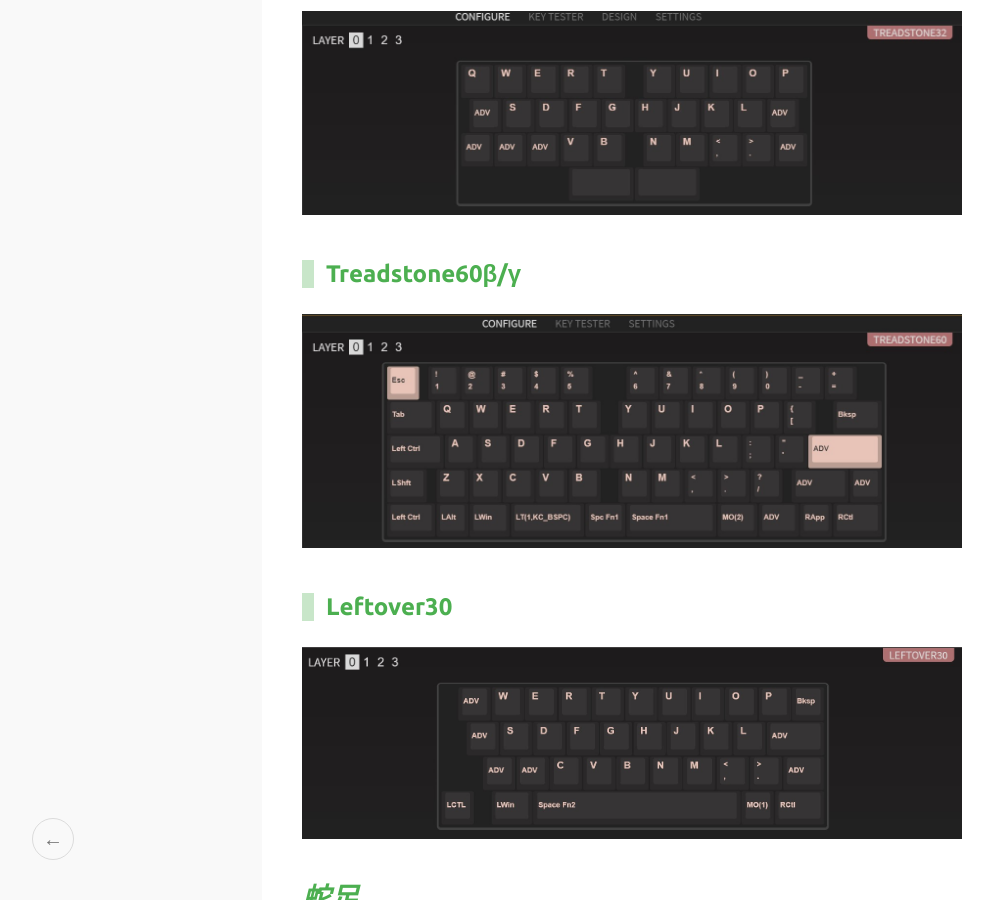
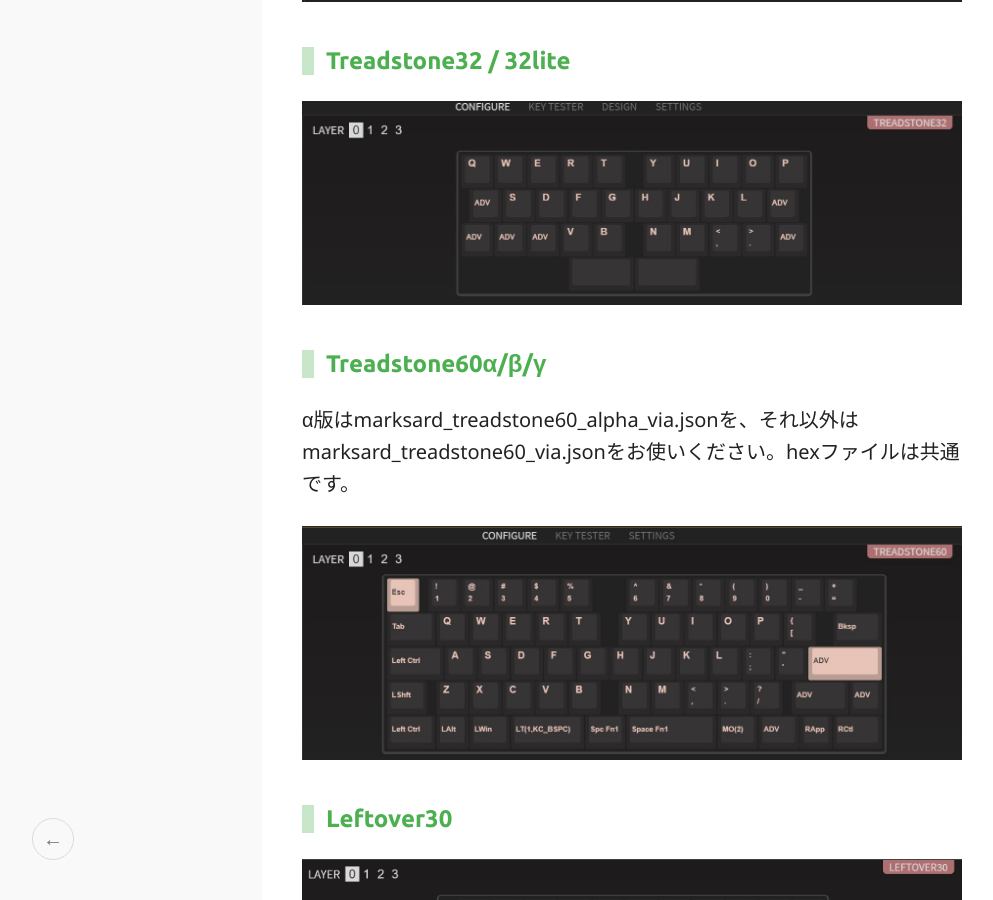
Before and after one commit to marksard/marksard.github.io, a Jekyll site: the page built from _posts/2020-07-26-support-via-app.markdown, in a window 1280 px wide and 900 px high, scrolled down 3588 px. Shown: the whole window, without its empty margins (8-1001 px from the left). Built offline with Jekyll 4.4.1, drawn with Linux system fonts in a browser that asks for light colours; some web fonts are replaced; some of the changed lines change nothing that is shown; some of the changed text lies outside the part shown.

Commit message:
[update] article update

```diff
--- a/_posts/2020-07-26-support-via-app.markdown
+++ b/_posts/2020-07-26-support-via-app.markdown
@@ -19,6 +19,9 @@
 
 2020/11/13
 ファイルをgithubに一括配置するように変更しました。
+
+2020/11/25
+Treadstone60αに対応しました。
 
 ## VIAってなに？
 
@@ -53,12 +56,12 @@
 
 ## 対応リスト
 
-[ファームウェア置き場（VIA用はインポート用JSONファイル同梱）](https://github.com/marksard/qmk_firmware_hex/releases/tag/release-20201112)
+[ファームウェア置き場（VIA用はインポート用JSONファイル同梱）](https://github.com/marksard/qmk_firmware_hex/releases)
 
 - Rhymestone
 - Treadstone32 rev1/lite
 - Treadstone48 rev1/rev2
-- Treadstone60 β/γ
+- Treadstone60 α/β/γ
 - Leftover30
 
 ### Rhymestone
@@ -73,7 +76,9 @@
 
 ![img](/assets/photos/via_ts32_01.jpg)
 
-### Treadstone60β/γ
+### Treadstone60α/β/γ
+
+α版はmarksard_treadstone60_alpha_via.jsonを、それ以外はmarksard_treadstone60_via.jsonをお使いください。hexファイルは共通です。
 
 ![img](/assets/photos/via_ts60_01.jpg)
 
```
